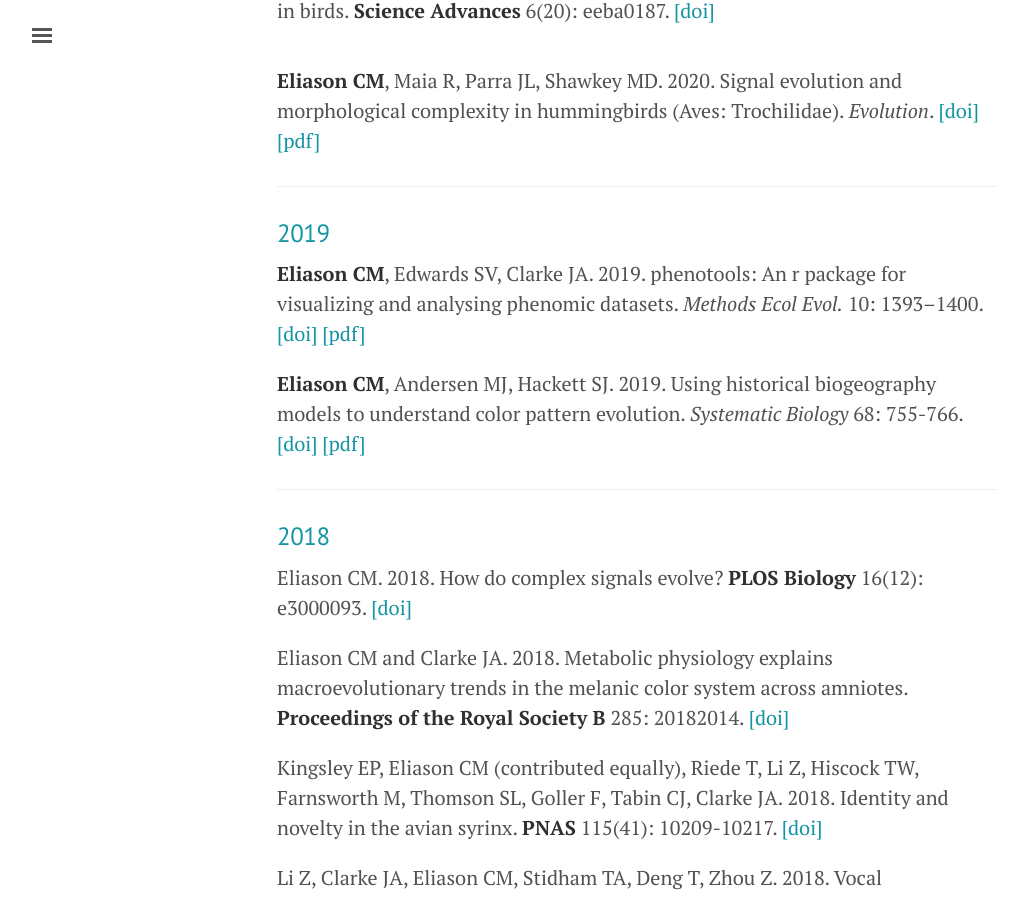
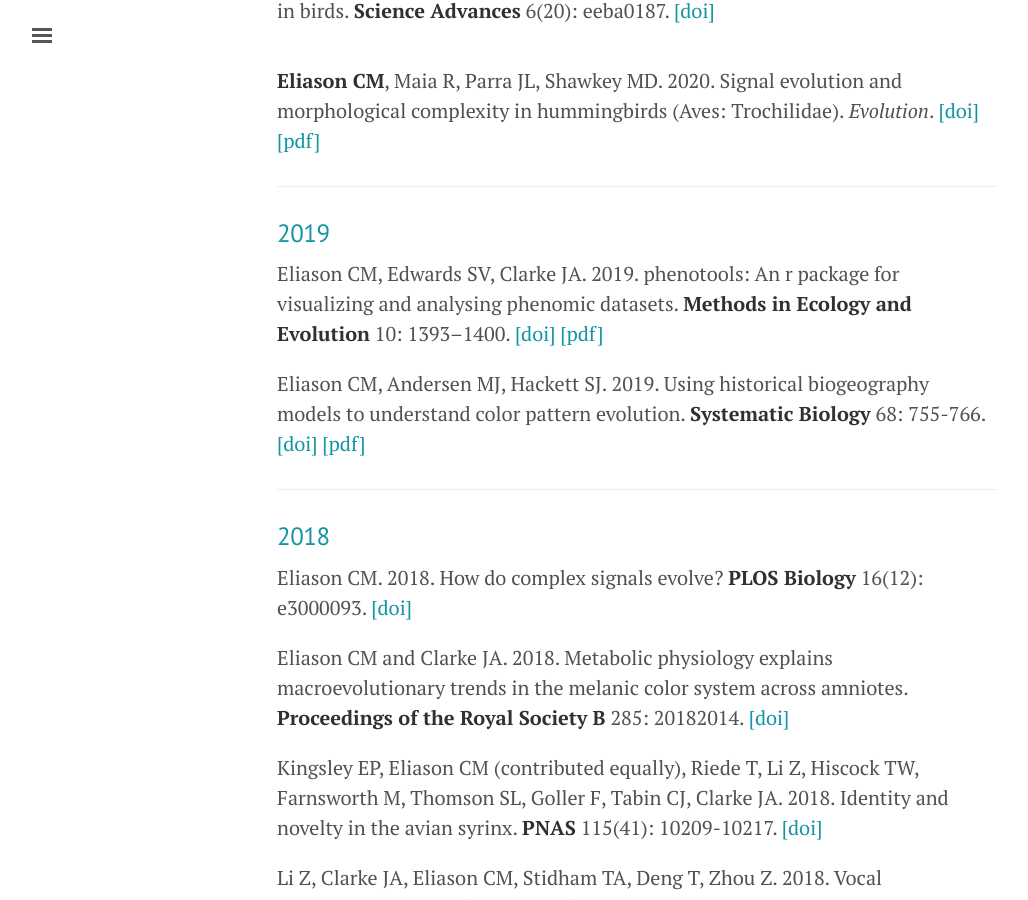
Before and after one commit to celiason/celiason.github.io, a Jekyll site: the page built from 2-publications.md, in a window 1280 px wide and 900 px high, scrolled down 1449 px. Shown: the whole window, without its empty margins (3-1031 px from the left). Built offline with Jekyll 4.4.1, drawn with Linux system fonts in a browser that asks for light colours.

Commit message:
Update 2-publications.md

```diff
--- a/2-publications.md
+++ b/2-publications.md
@@ -45,9 +45,9 @@
 
 ### 2019
 
-__Eliason CM__, Edwards SV, Clarke JA. 2019. phenotools: An r package for visualizing and analysing phenomic datasets. _Methods Ecol Evol._ 10: 1393–1400. [[doi]](https://doi.org/10.1111/2041-210X.13217) [[pdf]]({{url}}/pdfs/phenotools.pdf)
+Eliason CM, Edwards SV, Clarke JA. 2019. phenotools: An r package for visualizing and analysing phenomic datasets. __Methods in Ecology and Evolution__ 10: 1393–1400. [[doi]](https://doi.org/10.1111/2041-210X.13217) [[pdf]]({{url}}/pdfs/phenotools.pdf)
 
-__Eliason CM__, Andersen MJ, Hackett SJ. 2019. Using historical biogeography models to understand color pattern evolution. _Systematic Biology_ 68: 755-766. [[doi]](https://doi.org/10.1093/sysbio/syz012) [[pdf]]({{url}}/pdfs/plumage.pdf)
+Eliason CM, Andersen MJ, Hackett SJ. 2019. Using historical biogeography models to understand color pattern evolution. __Systematic Biology__ 68: 755-766. [[doi]](https://doi.org/10.1093/sysbio/syz012) [[pdf]]({{url}}/pdfs/plumage.pdf)
 
 ---
 
```
